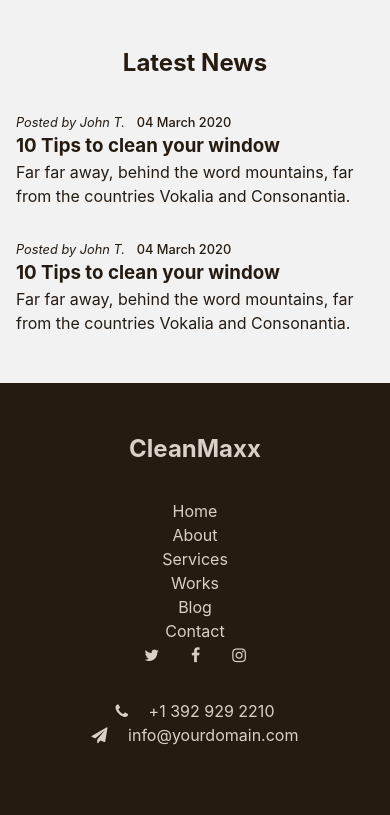
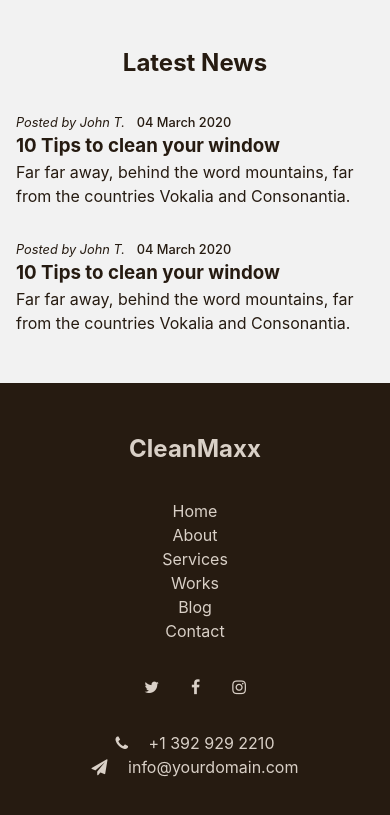
Before and after one commit to Pcamellon/cleanmaxx, a website: page index.html in a window 390 px wide. Shown: the part 3603-4418 px from the top of the page. Drawn offline with Linux system fonts and the light colour scheme.

Commit message:
Make a two-column layout footer for desktop and one-column for mobile.

```diff
--- a/css/style.css
+++ b/css/style.css
@@ -658,9 +658,41 @@ select:focus-visible {
 */
 
 /**
+*  Footer
+*/
+.footer-content {
+  grid-template: 1fr 1fr / 1fr 1fr;
+}
+
+.footer-navbar {
+  grid-row: 1 / 3;
+  grid-column: 1 / 2;
+}
+
+.social-media {
+  grid-row: 1 / 2;
+  grid-column: 2 / 3;
+}
+
+.contact-info {
+  grid-row: 2 / 3;
+  grid-column: 2 / 3;
+}
+
+/* Mobile */
+@media (max-width: 45rem) {
+  .footer-content {
+    display: block;
+  }
+
+  .social-media {
+    margin-block: 2rem;
+  }
+}
+
+/**
   Animations
 */
-
 /* Slide Up */
 @keyframes slide-up {
   from {
--- a/index.html
+++ b/index.html
@@ -339,8 +339,9 @@
 
       <h2 class="mb-2 text-center">CleanMaxx</h2>
 
-      <div class="footer-content">
-        <ul class="">
+      <div class="footer-content grid">
+        <nav class="footer-navbar my-auto">
+          <ul>
             <li class="text-center">
               <a href="#" class="text-light">Home</a>
             </li>
@@ -360,8 +361,10 @@
               <a href="#" class="text-light">Contact</a>
             </li>
           </ul>
+        </nav>
 
-        <ul class="flex justify-content-center">
+
+        <ul class="social-media  my-auto flex justify-content-center">
           <li class="mx-1">
             <a href="#"><span class="fa fa-twitter text-light"></span></a>
           </li>
@@ -373,7 +376,7 @@
           </li>
         </ul>
 
-        <ul class="my-2">
+        <ul class="contact-info my-auto">
           <li class="text-center">
             <a href="#" class="text-light">
               <span class="mr-1 fa fa-phone"></span>
```
Lines whose indentation alone changed are shown as unchanged.
